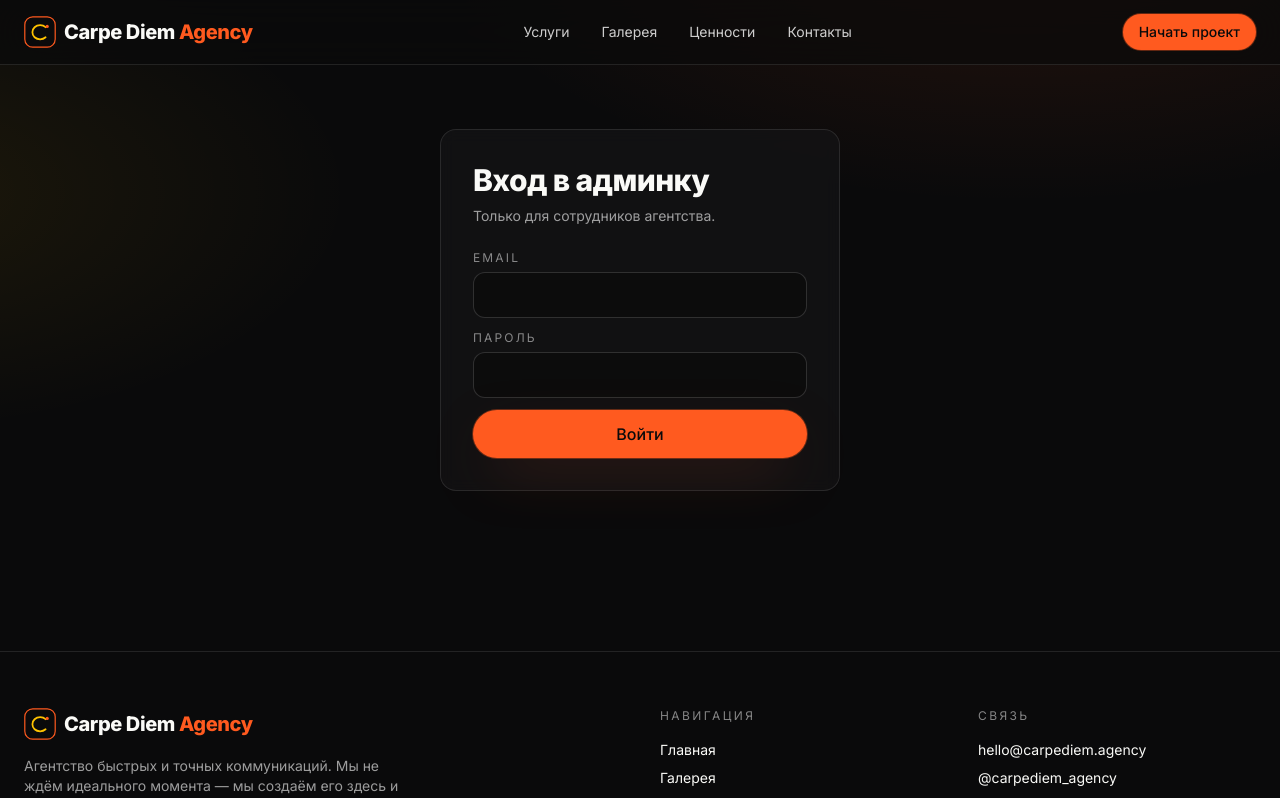
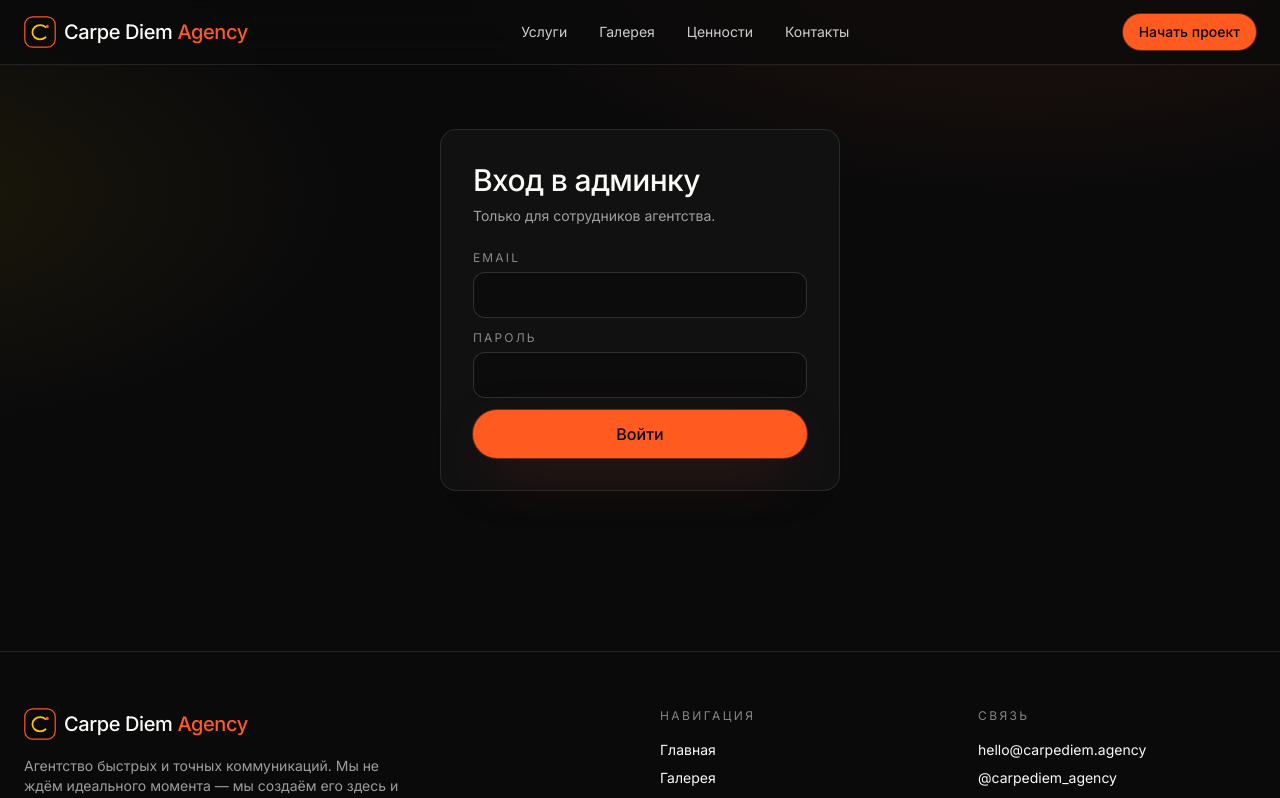
Before and after one commit to sereganikitin/cd-agency, a Next.js app: page /admin/login in a window 1280 px wide. Shown: the top 798 px of the page. Built offline with nearby package versions, Linux system fonts and the light colour scheme; no server answers.

Commit message:
style: lighter heading weight (500 instead of 800)

```diff
--- a/app/globals.css
+++ b/app/globals.css
@@ -7,7 +7,7 @@
 }
 
 .font-display {
-  font-weight: 800;
+  font-weight: 500;
   letter-spacing: -0.02em;
 }
 
```
